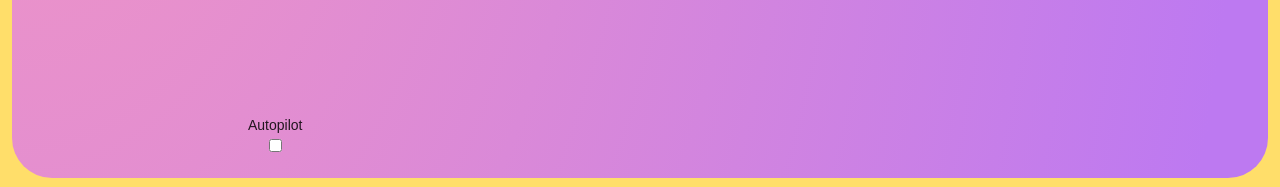
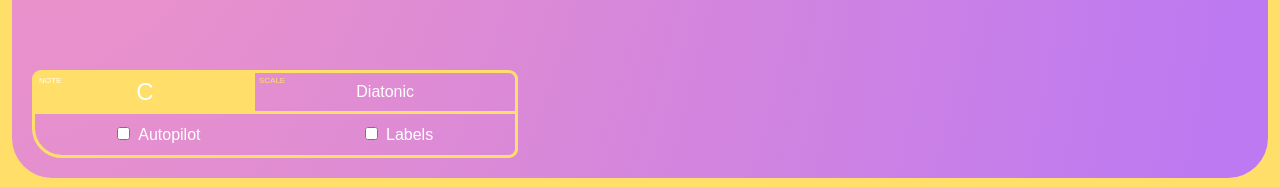
Before and after one commit to MaxFishman/scale-navigator-dashboard, a React (Create React App) app: page /about in a window 1280 px wide. Shown: the part 610-797 px from the top of the page. Built offline with nearby package versions, Linux system fonts and the light colour scheme.

Commit message:
Add bottom navigator options

```diff
--- a/src/App.scss
+++ b/src/App.scss
@@ -178,12 +178,6 @@ tab + select { padding-top: 50px; } */
   margin-top: -41px;
   margin-left: 10%;
   z-index: 5;
-}
-
-.scalenav_container {
-  height: 66vh;
-  z-index: 2;
-  width: 100%;
 }
 
 #autopilot_container {
--- a/src/components/Navigation/Navigation.js
+++ b/src/components/Navigation/Navigation.js
@@ -1,33 +1,59 @@
 import Pfivesketch from "./Navigator/Pfivesketch";
 import React, { useEffect } from "react";
 import { ScaleContext } from "../Context/ScaleContext";
+import ScaleData from "common/ScaleData";
+import PitchClassData from "common/PitchClassData";
 import "./Navigation.scss";
 
 const Navigation = () => {
+  return (
+    <ScaleContext.Consumer>
+      {({ navigator, scale }) => {
         return (
           <div className="navigation">
             <div>
               <h1 className="navigation__logo">SCALE NAVIGATOR</h1>
               <h2 className="navigation__sublogo">DASHBOARD</h2>
             </div>
-      <div className="scalenav_container" id="canv_container">
-        <ScaleContext.Consumer>
-          {({ navigator }) => {
-            return <Pfivesketch nav={navigator}></Pfivesketch>;
-          }}
-        </ScaleContext.Consumer>
+            <div className="navigation__scalenav" id="canv_container">
+              <Pfivesketch nav={navigator}></Pfivesketch>
             </div>
-      <div id="autopilot_container">
-        <form>
-          <label>Autopilot</label>
+            <div className="navinfo">
+              <div className="navinfo__note">
+                <h5>NOTE</h5>
+                {PitchClassData[ScaleData[scale].root].note}
+              </div>
+              <div className="navinfo__scale">
+                <h5>SCALE</h5>
+                {ScaleData[scale].scale_class
+                  .split("_")
+                  .map((word) => word.charAt(0).toUpperCase() + word.slice(1))
+                  .join(" ")}
+              </div>
+              <div className="navinfo__options">
+                <div className="navinfo__option">
                   <input
                     type="checkbox"
                     autoComplete="off"
+                    name="autopilot"
                     id="autopilot_checkbox"
                   ></input>
-        </form>
+                  <label for="autopilot">Autopilot</label>
+                </div>
+                <div className="navinfo__option">
+                  <input
+                    type="checkbox"
+                    autoComplete="off"
+                    name="labels"
+                  ></input>
+                  <label for="labels">Labels</label>
                 </div>
               </div>
+            </div>
+          </div>
+        );
+      }}
+    </ScaleContext.Consumer>
   );
 };
 
--- a/src/components/Navigation/Navigation.scss
+++ b/src/components/Navigation/Navigation.scss
@@ -1,15 +1,20 @@
 @import "styles/_variables.scss";
+@import "styles/_media.scss";
 
 .navigation {
-  height: 100%;
   width: 100%;
-  min-height: 500px;
   display: flex;
-  flex-direction: column;
+  flex-flow: column nowrap;
   justify-content: space-between;
   align-content: space-around;
 
+  @include md {
+    height: 100%;
+    max-height: 100%;
+  }
+
   &__logo {
+    flex: 0 0 auto;
     font-family: "Glow Better";
     font-weight: normal;
     text-align: left;
@@ -17,10 +22,12 @@
     margin: 0;
     line-height: 1;
     color: $accent-medium;
-    text-shadow: 0px 4px 13px $main-light, 0px 4px 24px $main-light, 0px 0px 6px $main-light;
+    text-shadow: 0px 4px 13px $main-light, 0px 4px 24px $main-light,
+      0px 0px 6px $main-light;
   }
 
   &__sublogo {
+    flex: 0 0 auto;
     font-family: "Wild Wolf Regular";
     font-weight: normal;
     text-align: right;
@@ -28,6 +35,76 @@
     line-height: 1;
     color: $accent-medium;
     margin: 0;
-    text-shadow: -2px 1px 7px $main-light, 0px 4px 24px $main-light, 0px 0px 6px $main-light;
+    text-shadow: -2px 1px 7px $main-light, 0px 4px 24px $main-light,
+      0px 0px 6px $main-light;
+  }
+
+  &__scalenav {
+    height: 100%;
+    flex: 0 1 auto;
   }
 }
+
+.navinfo {
+  display: grid;
+  grid-template-columns: auto auto;
+  grid-template-rows: auto auto;
+  color: white;
+
+  &__note,
+  &__scale {
+    position: relative;
+    text-align: center;
+    display: flex;
+    align-items: center;
+    justify-content: center;
+
+    & > h5 {
+      position: absolute;
+      margin: 0;
+      font-weight: normal;
+      color: white;
+      font-size: 0.5rem;
+      top: 0.1rem;
+      left: 0.25rem;
+    }
+  }
+
+  &__note {
+    background-color: $accent-medium;
+    border-top: 3px solid $accent-medium;
+    border-left: 3px solid $accent-medium;
+    border-radius: 9px 0 0 0;
+    font-size: 1.5rem;
+  }
+
+  &__scale {
+    border-top: 3px solid $accent-medium;
+    border-right: 3px solid $accent-medium;
+    border-radius: 0 9px 0 0;
+    font-size: 1rem;
+
+    & > h5 {
+      color: $accent-medium;
+    }
+  }
+
+  &__options {
+    grid-column: span 2;
+    display: flex;
+    justify-content: space-around;
+    border: 3px solid $accent-medium;
+    border-radius: 0 0 9px 30px;
+    padding: 0.5rem 0;
+  }
+
+  &__option {
+    & > label {
+      padding-left: 0.5rem;
+      font-size: 1rem;
+    }
+    & > * {
+      display: inline-block;
+    }
+  }
+}
--- a/src/components/Navigation/Navigator/Pfivesketch.js
+++ b/src/components/Navigation/Navigator/Pfivesketch.js
@@ -7,7 +7,8 @@ const fps = 30;
 
 function Pfivesketch({ nav }) {
   const setup = (p5, canvasParentRef) => {
-    p5.createCanvas(500, 500).parent(canvasParentRef);
+    var p = document.getElementById("canv_container").getBoundingClientRect();
+    p5.createCanvas(p.width, p.height).parent(canvasParentRef);
     p5.frameRate(fps);
 
     nav.init(p5);
```
Lines whose indentation alone changed are shown as unchanged.
